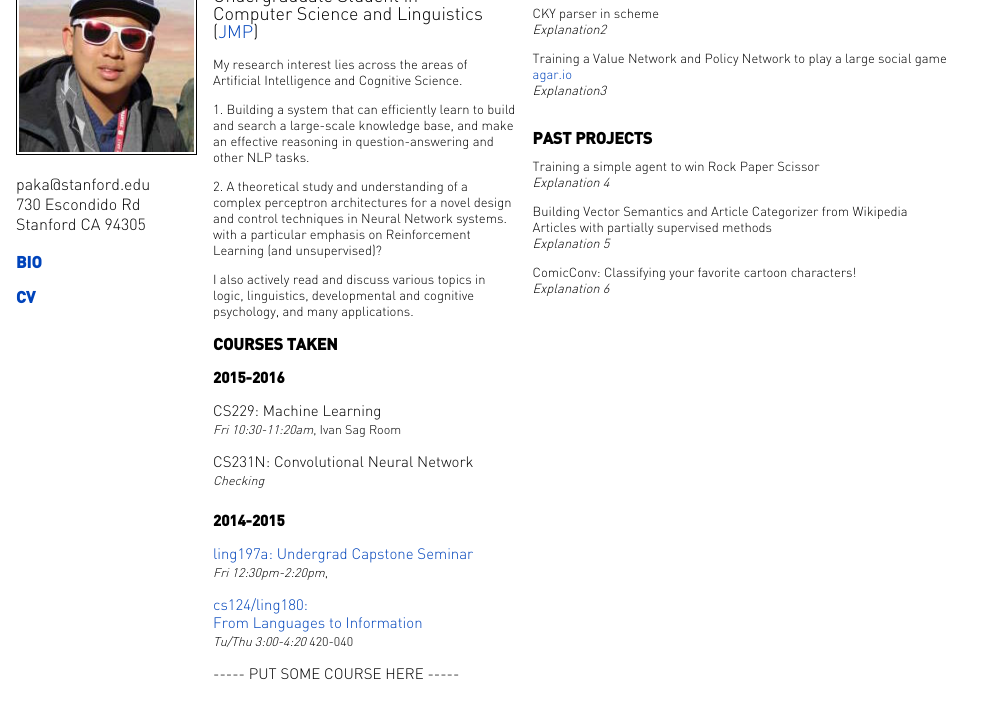
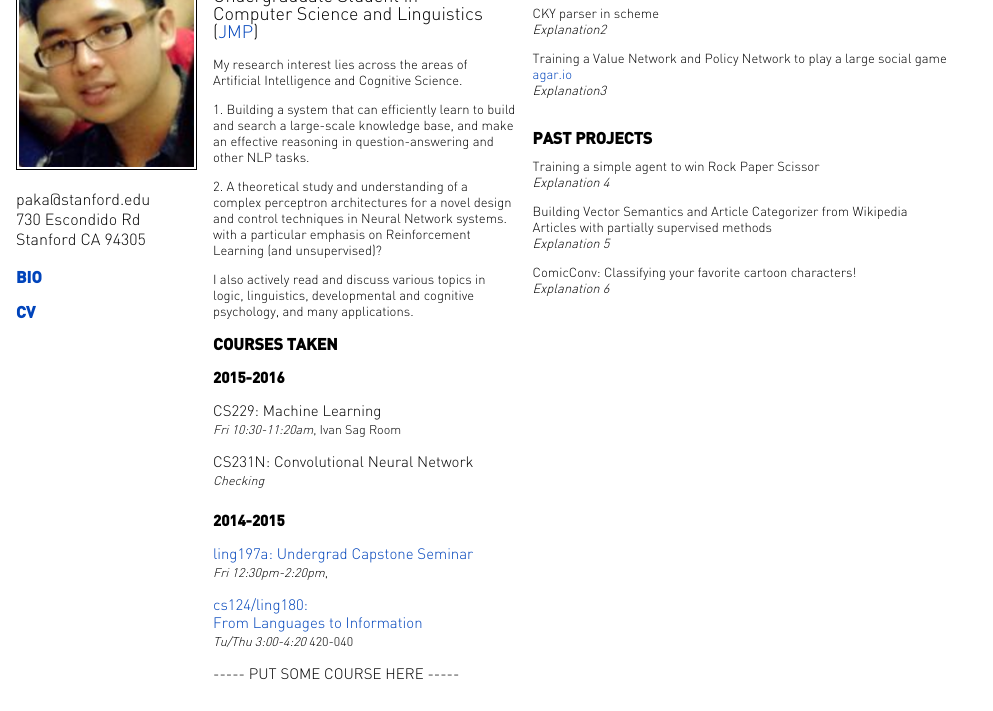
Before and after one commit to gpaka/gpaka.github.io, a plain HTML site: page index.html in a window 1280 px wide. Shown: the part 96-807 px from the top of the page, without its empty margins (0-993 px from the left). Drawn offline with Linux system fonts and the light colour scheme.

Commit message:
new profile pic

```diff
--- a/index.html
+++ b/index.html
@@ -15,7 +15,7 @@
             <td id="first-column">
                 <table id="left-table">
                     <tr>
-                        <td> <img src="images/george.jpg" id="picture-profile" /> </td>
+                        <td> <img src="images/george.png" id="picture-profile" /> </td>
                     </tr>
                     <tr>
                         <td id="address">
```
Also changed, not shown: images/george.jpg (deleted), images/george.png (added), 1 other file.
